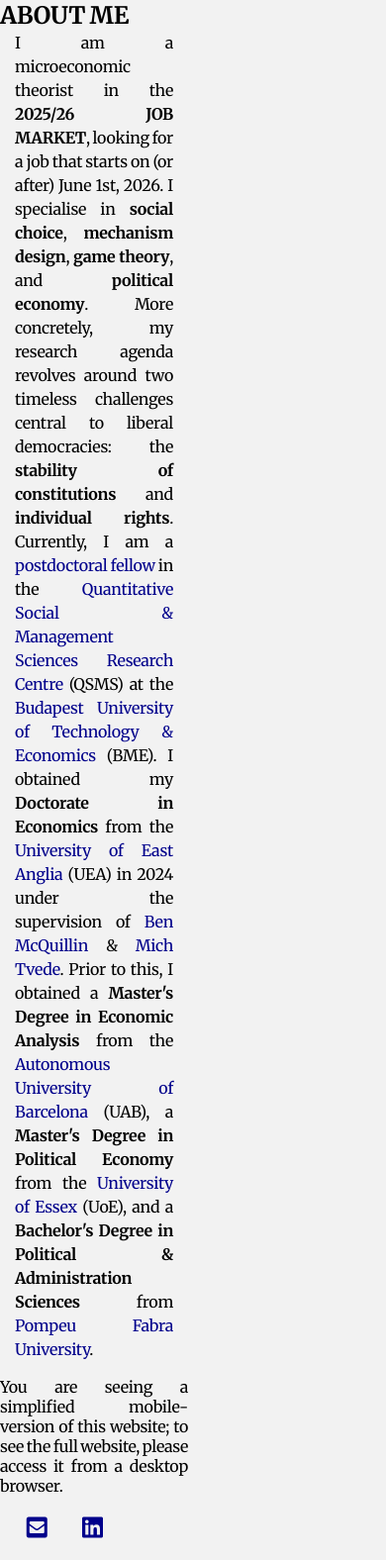
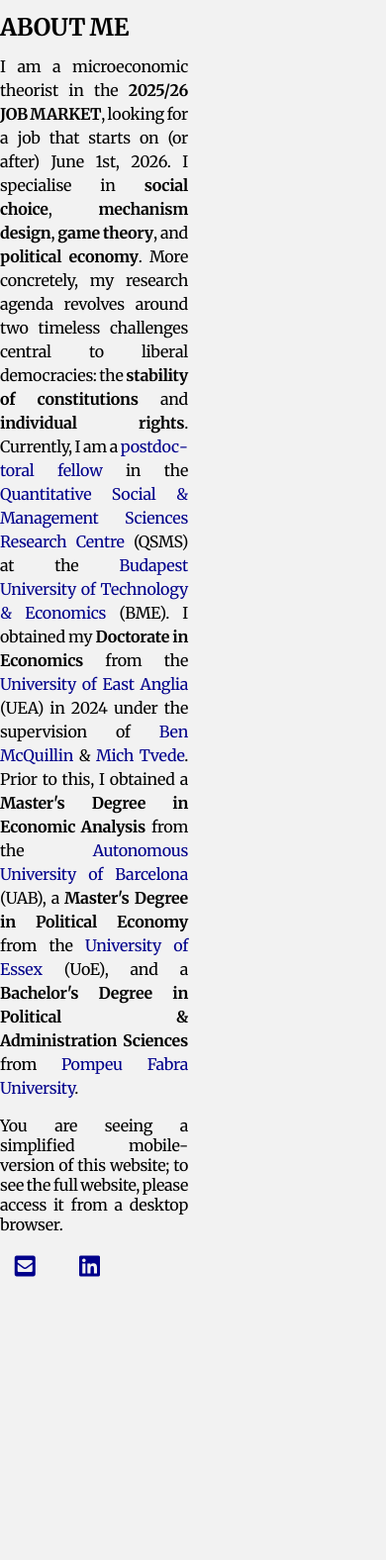
Before and after one commit to HectorHermidaRivera/hectorhermidarivera.github.io, a Jekyll site: the page built from index.md, in a window 390 px wide. Shown: the whole page at 99% size. Built offline with Jekyll 4.4.1, drawn with Linux system fonts in a browser that asks for light colours; a style sheet for code colours, icons or effects is not loaded; after the commit the page ends 1312 px from its top, so only the background shows below that.

Commit message:
Update style.css

```diff
--- a/assets/css/style.css
+++ b/assets/css/style.css
@@ -310,44 +310,52 @@ a {
     padding-left: 0 !important;
   }
 
-  /* About Me heading: bold and uppercase */
+  /* About Me heading */
   #about-me h2 {
     font-weight: bold;
     text-transform: uppercase;
     padding: 0;
-    margin: 0em 0;
+    margin: 0.5em 0;
   }
 
   /* About Me paragraph */
   #about-me .mobile-intro {
     display: block;
-    width: 100%;
+    width: 100% !important;
     box-sizing: border-box;
-    padding: 0 0px;
-    margin: 0;
+    padding: 0 !important;     /* remove side padding */
+    margin: 0 !important;      /* remove top/bottom margins */
     font-weight: normal;
     text-transform: none;
-    line-height: 1;
+    line-height: 1.5;
   }
 
-  /* Icon row spans full width and never wraps */
+  /* Force all paragraphs inside mobile-intro to be full-width too */
+  #about-me .mobile-intro p {
+    padding: 0 !important;
+    margin: 0 !important;
+    width: 100% !important;
+  }
+
+  /* Icon row spans full width */
   #about-me .icon-row {
     display: flex !important;
-    flex-wrap: nowrap;          /* NO WRAP */
+    flex-wrap: nowrap;
     justify-content: space-between;
     margin: 20px 0;
-    padding: 0 0px;
+    padding: 0 !important;
     box-sizing: border-box;
-    width: 100%;
+    width: 100% !important;
   }
 
- #about-me .icon-row a {
+  #about-me .icon-row a {
     flex: 0 1 auto;
     text-align: center;
-    transition: none;          /* no animation needed */
+    transition: none;
   }
 
   /* Remove hover transform specifically for mobile */
   #about-me .icon-row a:hover {
     transform: none !important;
   }
+}
```
